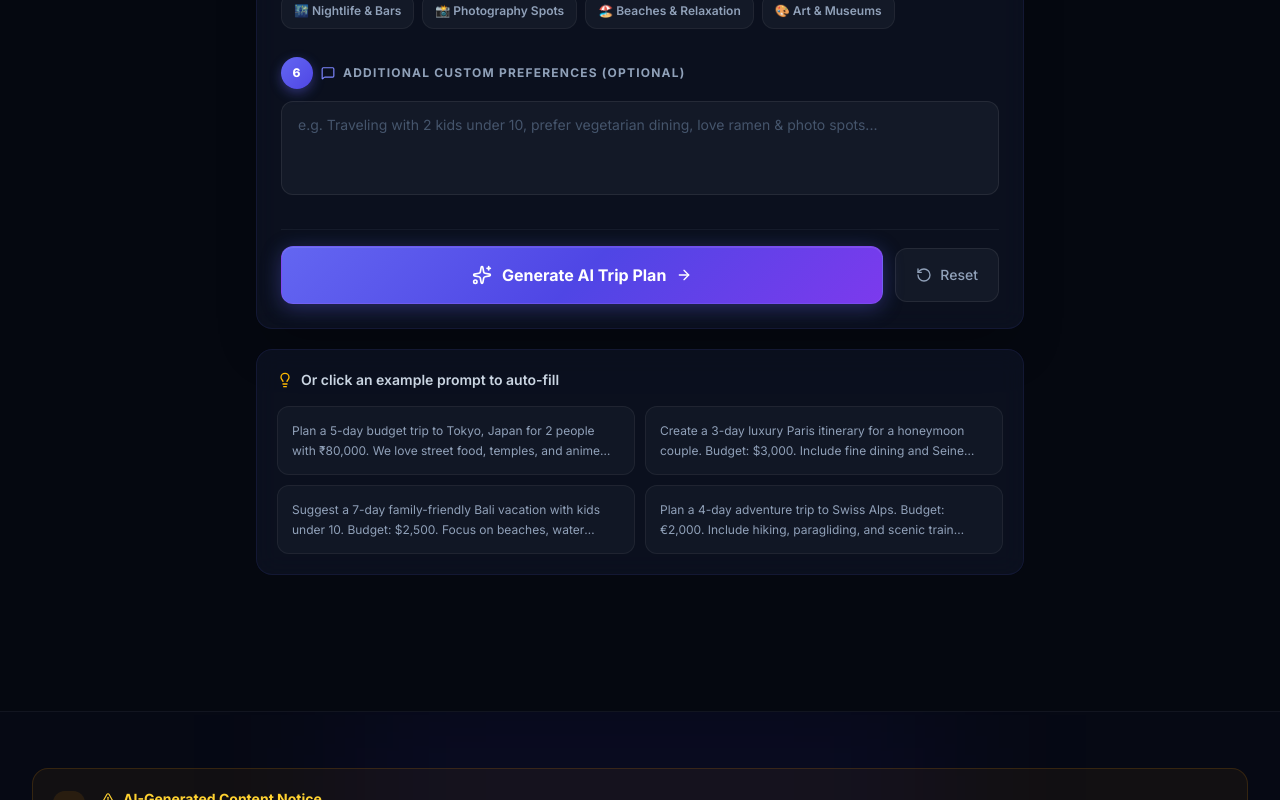
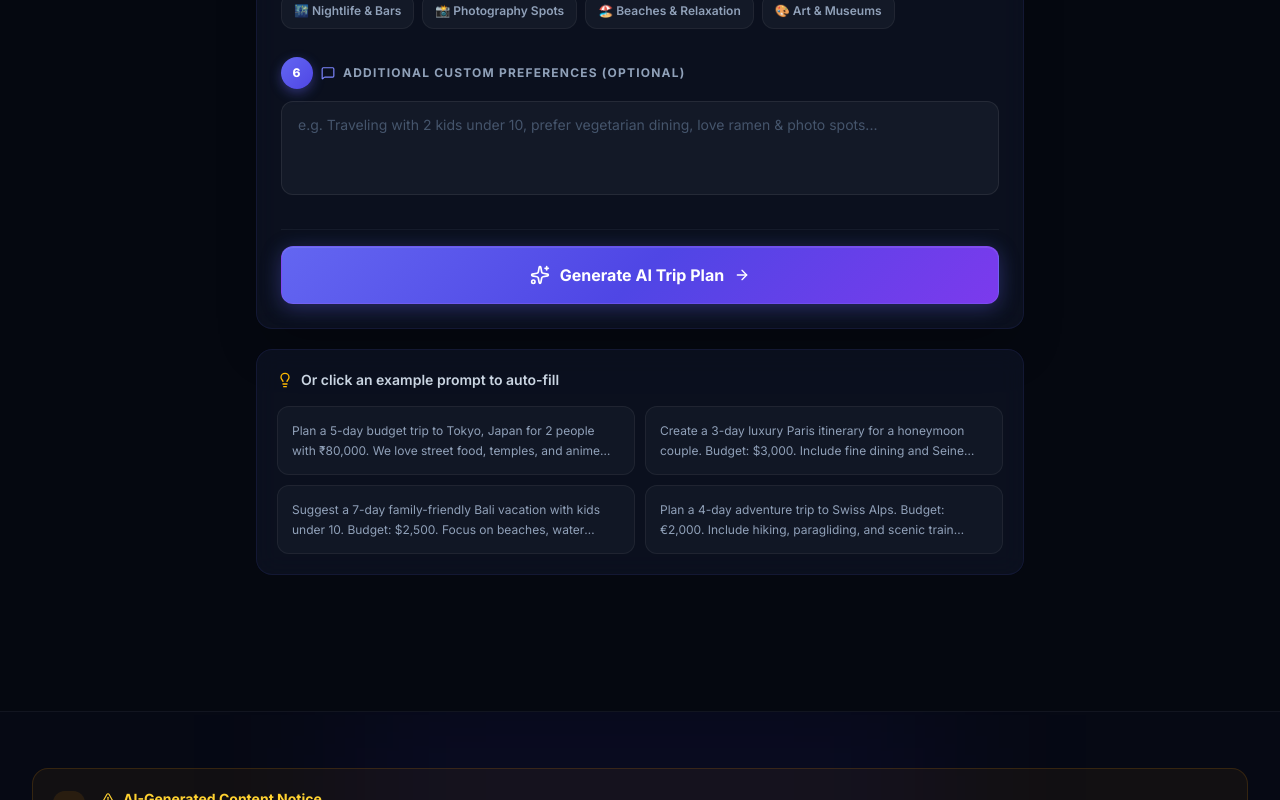
Before and after one commit to Tejamanoj/plansmart-ai, a React (Vite) app: page /plan in a window 1280 px wide. Shown: the part 1200-2000 px from the top of the page. Built offline with nearby package versions, Linux system fonts and the light colour scheme; no server answers.

Commit message:
refactor: remove secondary Reset button from PlannerForm

```diff
--- a/src/features/planner/PlannerForm.tsx
+++ b/src/features/planner/PlannerForm.tsx
@@ -8,7 +8,6 @@ import {
   Sparkles,
   Loader2,
   Lightbulb,
-  RotateCcw,
   Calendar,
   MapPin,
   DollarSign,
@@ -392,11 +391,11 @@ export const PlannerForm: React.FC = () => {
           </div>
 
           {/* Submit Row */}
-          <div className="pt-4 border-t border-white/5 flex flex-col sm:flex-row items-center gap-3">
+          <div className="pt-4 border-t border-white/5 flex justify-center">
             <button
               type="submit"
               disabled={isLoading || !isValid}
-              className={`w-full sm:flex-1 btn-primary flex items-center justify-center gap-2.5 py-4 rounded-xl text-base font-bold text-white transition-all cursor-pointer shadow-xl shadow-indigo-500/25 ${
+              className={`w-full btn-primary flex items-center justify-center gap-2.5 py-4 rounded-xl text-base font-bold text-white transition-all cursor-pointer shadow-xl shadow-indigo-500/25 ${
                 !isValid ? 'opacity-50 cursor-not-allowed' : ''
               }`}
             >
@@ -412,15 +411,6 @@ export const PlannerForm: React.FC = () => {
                   <ArrowRight className="w-4 h-4" />
                 </>
               )}
-            </button>
-
-            <button
-              type="button"
-              onClick={handleClear}
-              className="w-full sm:w-auto flex items-center justify-center gap-2 px-5 py-4 rounded-xl border border-white/8 bg-white/4 text-sm font-medium text-slate-400 hover:text-white hover:bg-white/8 hover:border-white/16 transition-all cursor-pointer"
-            >
-              <RotateCcw className="w-4 h-4" />
-              <span>Reset</span>
             </button>
           </div>
         </div>
```
